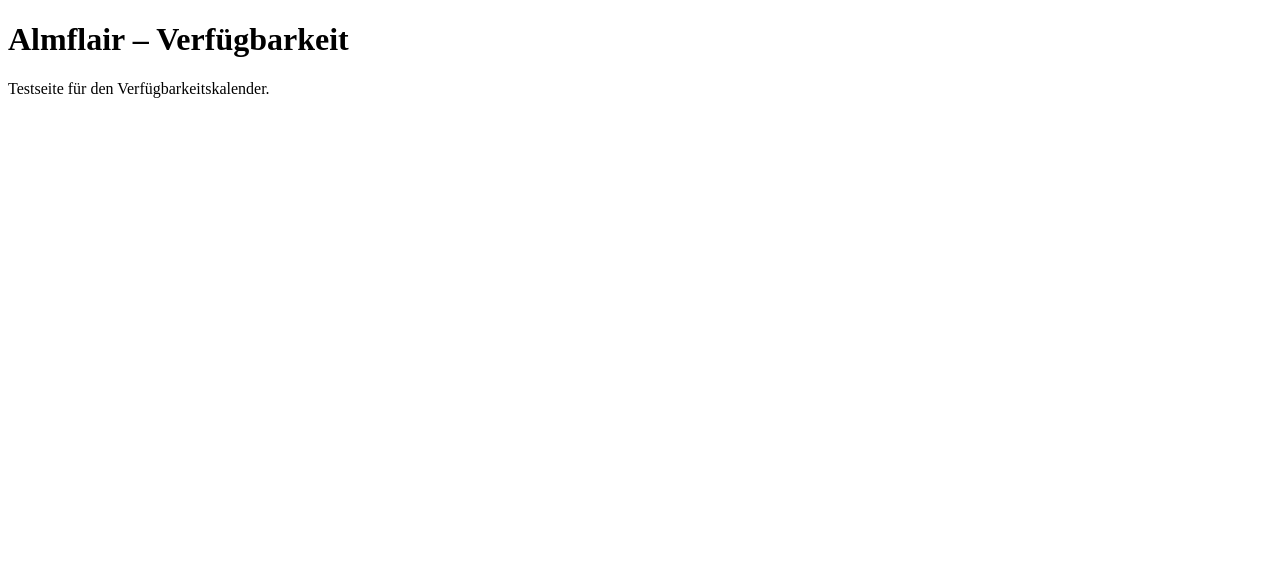
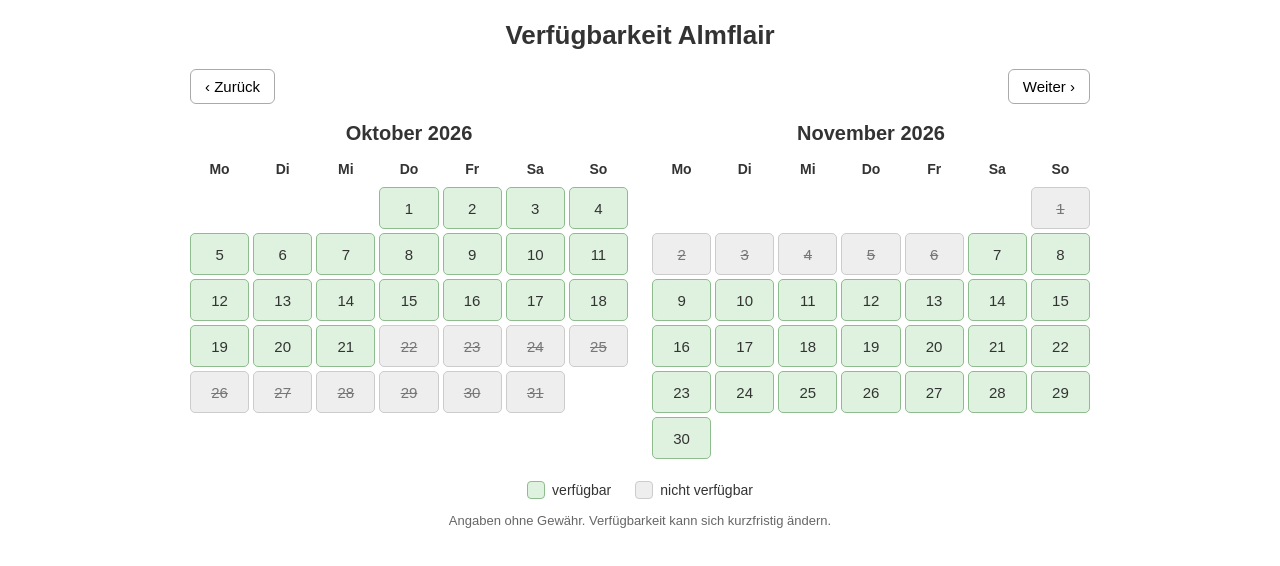
Before and after one commit to winfriedkeller2-dotcom/almflair-verfuegbarkeit, a plain HTML site: page index.html in a window 1280 px wide. Drawn offline with Linux system fonts and the light colour scheme.

Commit message:
Update index.html

```diff
--- a/index.html
+++ b/index.html
@@ -2,10 +2,304 @@
 <html lang="de">
 <head>
   <meta charset="UTF-8">
-  <title>Almflair Verfügbarkeit</title>
+  <meta name="viewport" content="width=device-width, initial-scale=1.0">
+  <title>Almflair – Verfügbarkeit</title>
+
+  <style>
+    * {
+      box-sizing: border-box;
+    }
+
+    body {
+      margin: 0;
+      padding: 20px;
+      font-family: Arial, sans-serif;
+      color: #333;
+      background: #fff;
+    }
+
+    .calendar-wrap {
+      max-width: 900px;
+      margin: 0 auto;
+    }
+
+    h2 {
+      text-align: center;
+      margin: 0 0 18px;
+      font-size: 26px;
+    }
+
+    .navigation {
+      display: flex;
+      justify-content: space-between;
+      align-items: center;
+      margin-bottom: 18px;
+    }
+
+    .navigation button {
+      border: 1px solid #aaa;
+      background: #fff;
+      border-radius: 6px;
+      padding: 8px 14px;
+      cursor: pointer;
+      font-size: 15px;
+    }
+
+    .months {
+      display: grid;
+      grid-template-columns: repeat(2, 1fr);
+      gap: 24px;
+    }
+
+    .month-title {
+      text-align: center;
+      font-size: 20px;
+      font-weight: bold;
+      margin-bottom: 10px;
+    }
+
+    .calendar {
+      display: grid;
+      grid-template-columns: repeat(7, 1fr);
+      gap: 4px;
+    }
+
+    .weekday {
+      text-align: center;
+      font-weight: bold;
+      padding: 6px 2px;
+      font-size: 14px;
+    }
+
+    .day {
+      min-height: 42px;
+      display: flex;
+      align-items: center;
+      justify-content: center;
+      border-radius: 5px;
+      font-size: 15px;
+    }
+
+    .available {
+      background: #dff2df;
+      border: 1px solid #8ebc8e;
+    }
+
+    .busy {
+      background: #eee;
+      color: #777;
+      border: 1px solid #ccc;
+      text-decoration: line-through;
+    }
+
+    .empty {
+      background: transparent;
+    }
+
+    .legend {
+      display: flex;
+      justify-content: center;
+      gap: 24px;
+      margin-top: 22px;
+      font-size: 14px;
+    }
+
+    .legend-item {
+      display: flex;
+      align-items: center;
+      gap: 7px;
+    }
+
+    .box {
+      width: 18px;
+      height: 18px;
+      border-radius: 4px;
+    }
+
+    .box.available {
+      display: inline-block;
+    }
+
+    .box.busy {
+      display: inline-block;
+    }
+
+    .note {
+      text-align: center;
+      margin-top: 14px;
+      font-size: 13px;
+      color: #666;
+    }
+
+    @media (max-width: 650px) {
+      .months {
+        grid-template-columns: 1fr;
+      }
+
+      body {
+        padding: 10px;
+      }
+    }
+  </style>
 </head>
+
 <body>
-  <h1>Almflair – Verfügbarkeit</h1>
-  <p>Testseite für den Verfügbarkeitskalender.</p>
+
+<div class="calendar-wrap">
+
+  <h2>Verfügbarkeit Almflair</h2>
+
+  <div class="navigation">
+    <button id="prev">‹ Zurück</button>
+    <button id="next">Weiter ›</button>
+  </div>
+
+  <div id="months" class="months"></div>
+
+  <div class="legend">
+    <div class="legend-item">
+      <span class="box available"></span>
+      verfügbar
+    </div>
+
+    <div class="legend-item">
+      <span class="box busy"></span>
+      nicht verfügbar
+    </div>
+  </div>
+
+  <div class="note">
+    Angaben ohne Gewähr. Verfügbarkeit kann sich kurzfristig ändern.
+  </div>
+
+</div>
+
+<script>
+const weekdays = ["Mo", "Di", "Mi", "Do", "Fr", "Sa", "So"];
+
+let busyDates = new Set();
+let currentMonth = new Date();
+currentMonth.setDate(1);
+
+fetch("availability.json")
+  .then(response => {
+    if (!response.ok) {
+      throw new Error("availability.json konnte nicht geladen werden");
+    }
+    return response.json();
+  })
+  .then(data => {
+    busyDates = new Set(data.busy || []);
+    render();
+  })
+  .catch(error => {
+    console.error(error);
+    document.getElementById("months").innerHTML =
+      "<p>Der Verfügbarkeitskalender konnte momentan nicht geladen werden.</p>";
+  });
+
+function dateKey(year, month, day) {
+  return (
+    year +
+    "-" +
+    String(month + 1).padStart(2, "0") +
+    "-" +
+    String(day).padStart(2, "0")
+  );
+}
+
+function createMonth(date) {
+
+  const year = date.getFullYear();
+  const month = date.getMonth();
+
+  const container = document.createElement("div");
+
+  const title = document.createElement("div");
+  title.className = "month-title";
+  title.textContent = date.toLocaleDateString("de-DE", {
+    month: "long",
+    year: "numeric"
+  });
+
+  container.appendChild(title);
+
+  const calendar = document.createElement("div");
+  calendar.className = "calendar";
+
+  weekdays.forEach(day => {
+    const el = document.createElement("div");
+    el.className = "weekday";
+    el.textContent = day;
+    calendar.appendChild(el);
+  });
+
+  const firstDay = new Date(year, month, 1);
+  const offset = (firstDay.getDay() + 6) % 7;
+
+  for (let i = 0; i < offset; i++) {
+    const empty = document.createElement("div");
+    empty.className = "day empty";
+    calendar.appendChild(empty);
+  }
+
+  const daysInMonth = new Date(year, month + 1, 0).getDate();
+
+  for (let day = 1; day <= daysInMonth; day++) {
+
+    const key = dateKey(year, month, day);
+
+    const el = document.createElement("div");
+    el.className = "day";
+    el.textContent = day;
+
+    if (busyDates.has(key)) {
+      el.classList.add("busy");
+      el.title = "Nicht verfügbar";
+    } else {
+      el.classList.add("available");
+      el.title = "Verfügbar";
+    }
+
+    calendar.appendChild(el);
+  }
+
+  container.appendChild(calendar);
+
+  return container;
+}
+
+function render() {
+
+  const months = document.getElementById("months");
+  months.innerHTML = "";
+
+  const first = new Date(
+    currentMonth.getFullYear(),
+    currentMonth.getMonth(),
+    1
+  );
+
+  const second = new Date(
+    currentMonth.getFullYear(),
+    currentMonth.getMonth() + 1,
+    1
+  );
+
+  months.appendChild(createMonth(first));
+  months.appendChild(createMonth(second));
+}
+
+document.getElementById("prev").addEventListener("click", () => {
+  currentMonth.setMonth(currentMonth.getMonth() - 1);
+  render();
+});
+
+document.getElementById("next").addEventListener("click", () => {
+  currentMonth.setMonth(currentMonth.getMonth() + 1);
+  render();
+});
+</script>
+
 </body>
 </html>
```
